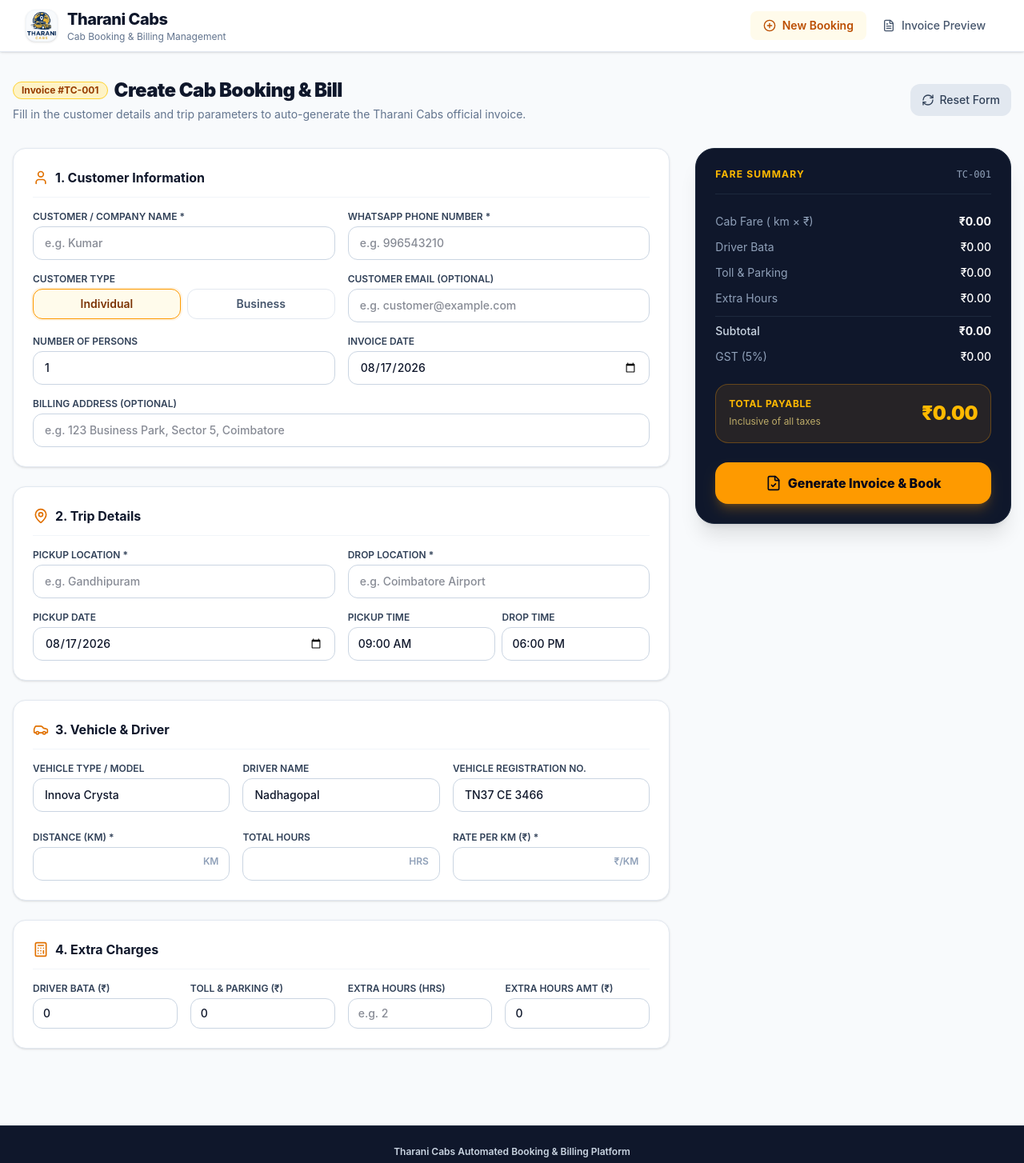
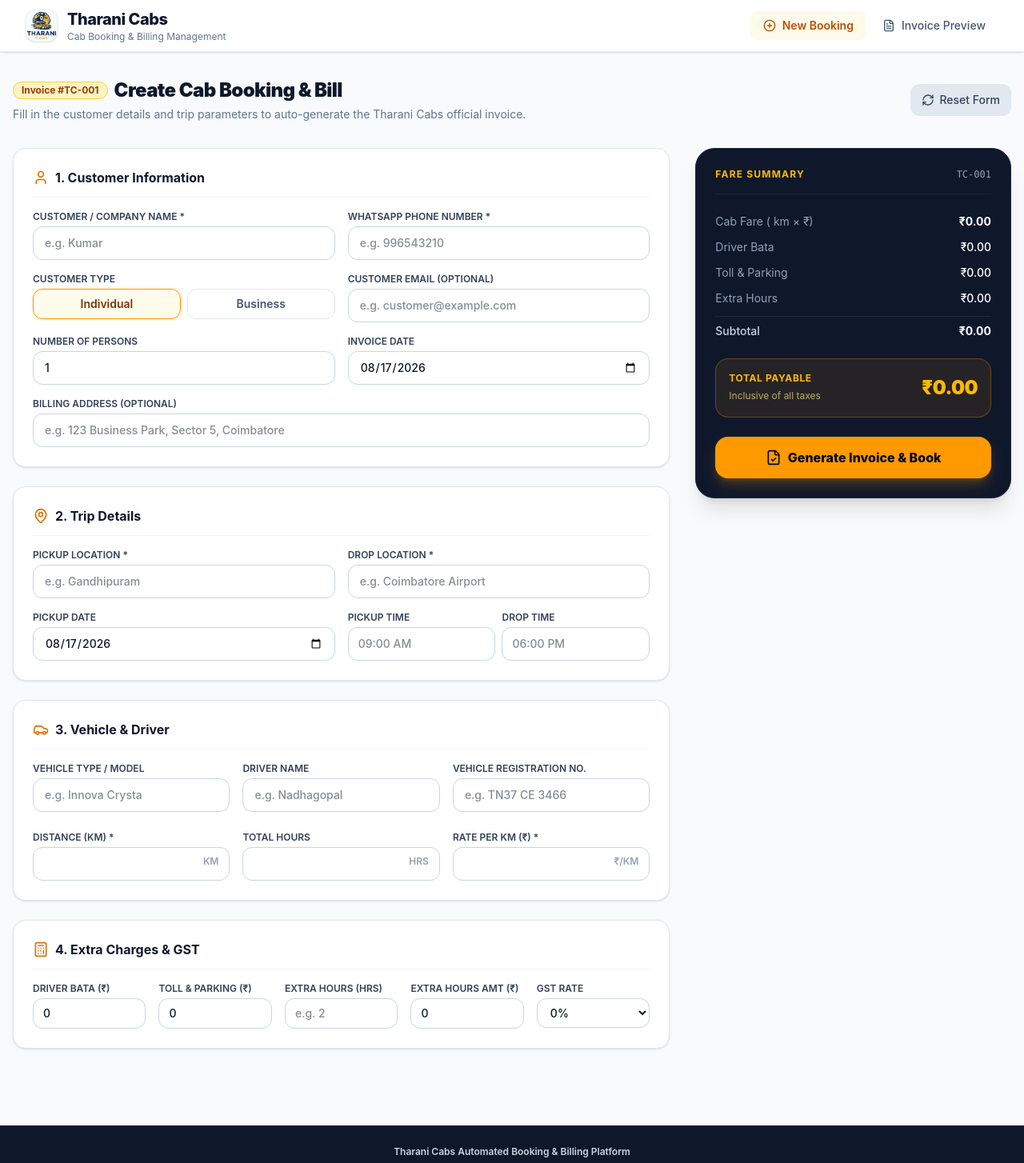
Before and after one commit to krishnasanjayj/tharani-cabs, a React (Vite) app: page / in a window 1280 px wide. Shown: the top 1454 px of the page at 80% size. Built offline with nearby package versions, Linux system fonts and the light colour scheme; no server answers.

Commit message:
GST options

```diff
--- a/src/components/BookingForm.tsx
+++ b/src/components/BookingForm.tsx
@@ -32,13 +32,13 @@ export const BookingForm: React.FC<BookingFormProps> = ({
   const [pickupLocation, setPickupLocation] = useState<string>('');
   const [dropLocation, setDropLocation] = useState<string>('');
   const [pickupDate, setPickupDate] = useState<string>(new Date().toISOString().split('T')[0]);
-  const [pickupTime, setPickupTime] = useState<string>('09:00 AM');
-  const [dropTime, setDropTime] = useState<string>('06:00 PM');
+  const [pickupTime, setPickupTime] = useState<string>('');
+  const [dropTime, setDropTime] = useState<string>('');
 
   // Driver & Vehicle
-  const [driverName, setDriverName] = useState<string>('Nadhagopal');
-  const [vehicleNumber, setVehicleNumber] = useState<string>('TN37 CE 3466');
-  const [vehicleType, setVehicleType] = useState<string>('Innova Crysta');
+  const [driverName, setDriverName] = useState<string>('');
+  const [vehicleNumber, setVehicleNumber] = useState<string>('');
+  const [vehicleType, setVehicleType] = useState<string>('');
 
   // Financial inputs
   const [distanceKm, setDistanceKm] = useState<number | ''>('');
@@ -49,7 +49,7 @@ export const BookingForm: React.FC<BookingFormProps> = ({
   const [extraHoursCount, setExtraHoursCount] = useState<number | ''>('');
   const [waitingCharges, setWaitingCharges] = useState<number>(0);
   const [discount, setDiscount] = useState<number>(0);
-  const [gstRate, setGstRate] = useState<number>(5);
+  const [gstRate, setGstRate] = useState<number | ''>('');
 
   // Auto-generate invoice ID if creating new
   useEffect(() => {
@@ -67,9 +67,9 @@ export const BookingForm: React.FC<BookingFormProps> = ({
       setPickupDate(initialData.pickupDate);
       setPickupTime(initialData.pickupTime || '');
       setDropTime(initialData.dropTime || '');
-      setDriverName(initialData.driverName || 'Nadhagopal');
-      setVehicleNumber(initialData.vehicleNumber || 'TN37 CE 3466');
-      setVehicleType(initialData.vehicleType || 'Innova Crysta');
+      setDriverName(initialData.driverName || '');
+      setVehicleNumber(initialData.vehicleNumber || '');
+      setVehicleType(initialData.vehicleType || '');
       setDistanceKm(initialData.distanceKm);
       setTotalHours(initialData.totalHours ?? '');
       setRatePerKm(initialData.ratePerKm);
@@ -78,7 +78,7 @@ export const BookingForm: React.FC<BookingFormProps> = ({
       setExtraHoursCount(initialData.extraHoursCount ?? '');
       setWaitingCharges(initialData.waitingCharges);
       setDiscount(initialData.discount);
-      setGstRate(initialData.gstRate ?? 5);
+      setGstRate(initialData.gstRate ?? '');
     } else {
       const nextId = generateNextInvoiceId(existingBookings);
       setInvoiceId(nextId);
@@ -92,11 +92,11 @@ export const BookingForm: React.FC<BookingFormProps> = ({
       setPickupLocation('');
       setDropLocation('');
       setPickupDate(new Date().toISOString().split('T')[0]);
-      setPickupTime('09:00 AM');
-      setDropTime('06:00 PM');
-      setDriverName('Nadhagopal');
-      setVehicleNumber('TN37 CE 3466');
-      setVehicleType('Innova Crysta');
+      setPickupTime('');
+      setDropTime('');
+      setDriverName('');
+      setVehicleNumber('');
+      setVehicleType('');
       setDistanceKm('');
       setTotalHours('');
       setRatePerKm('');
@@ -105,7 +105,7 @@ export const BookingForm: React.FC<BookingFormProps> = ({
       setExtraHoursCount('');
       setWaitingCharges(0);
       setDiscount(0);
-      setGstRate(5);
+      setGstRate('');
     }
   // eslint-disable-next-line react-hooks/exhaustive-deps
   }, [initialData]);
@@ -136,7 +136,7 @@ export const BookingForm: React.FC<BookingFormProps> = ({
     extraHoursCount: extraHoursCount === '' ? undefined : Number(extraHoursCount),
     waitingCharges,
     discount,
-    gstRate,
+    gstRate: gstRate === '' ? 0 : Number(gstRate),
     createdAt: new Date().toISOString(),
   });
 
@@ -203,7 +203,7 @@ export const BookingForm: React.FC<BookingFormProps> = ({
       extraHoursCount: extraHoursCount === '' ? undefined : Number(extraHoursCount),
       waitingCharges,
       discount,
-      gstRate,
+      gstRate: gstRate === '' ? 0 : Number(gstRate),
       createdAt: new Date().toISOString(),
     });
 
@@ -241,11 +241,11 @@ export const BookingForm: React.FC<BookingFormProps> = ({
               setPickupLocation('');
               setDropLocation('');
               setPickupDate(new Date().toISOString().split('T')[0]);
-              setPickupTime('09:00 AM');
-              setDropTime('06:00 PM');
-              setDriverName('Nadhagopal');
-              setVehicleNumber('TN37 CE 3466');
-              setVehicleType('Innova Crysta');
+              setPickupTime('');
+              setDropTime('');
+              setDriverName('');
+              setVehicleNumber('');
+              setVehicleType('');
               setDistanceKm('');
               setTotalHours('');
               setRatePerKm('');
@@ -254,7 +254,7 @@ export const BookingForm: React.FC<BookingFormProps> = ({
               setExtraHoursCount('');
               setWaitingCharges(0);
               setDiscount(0);
-              setGstRate(5);
+              setGstRate('');
             }}
             className="flex items-center space-x-1.5 bg-slate-200 hover:bg-slate-300 text-slate-700 font-medium px-3.5 py-2.5 rounded-xl text-sm transition-all"
           >
@@ -584,10 +584,10 @@ export const BookingForm: React.FC<BookingFormProps> = ({
           <div className="bg-white p-6 rounded-2xl border border-slate-200 shadow-sm space-y-4">
             <div className="flex items-center space-x-2 pb-3 border-b border-slate-100">
               <Calculator className="w-5 h-5 text-amber-600" />
-              <h2 className="text-base font-bold text-slate-900">4. Extra Charges</h2>
+              <h2 className="text-base font-bold text-slate-900">4. Extra Charges & GST</h2>
             </div>
 
-            <div className="grid grid-cols-2 sm:grid-cols-4 gap-4">
+            <div className="grid grid-cols-2 sm:grid-cols-5 gap-4">
               <div>
                 <label className="block text-xs font-semibold text-slate-700 uppercase mb-1">
                   Driver Bata (₹)
@@ -644,6 +644,20 @@ export const BookingForm: React.FC<BookingFormProps> = ({
                   className="w-full px-3 py-2 rounded-xl border border-slate-300 focus:ring-2 focus:ring-amber-500 text-slate-900 text-sm font-medium"
                 />
               </div>
+
+              <div>
+                <label className="block text-xs font-semibold text-slate-700 uppercase mb-1">
+                  GST Rate
+                </label>
+                <select
+                  value={gstRate === '' ? 0 : gstRate}
+                  onChange={(e) => setGstRate(parseFloat(e.target.value))}
+                  className="w-full px-3 py-2 rounded-xl border border-slate-300 focus:ring-2 focus:ring-amber-500 text-slate-900 text-sm font-medium bg-white cursor-pointer"
+                >
+                  <option value={5}>5%</option>
+                  <option value={0}>0%</option>
+                </select>
+              </div>
             </div>
           </div>
         </div>
@@ -687,10 +701,12 @@ export const BookingForm: React.FC<BookingFormProps> = ({
                 <span className="font-bold text-white">{formatCurrency(liveBookingData.subtotal)}</span>
               </div>
 
-              <div className="flex justify-between items-center">
-                <span className="text-slate-400">GST ({gstRate}%)</span>
-                <span className="font-medium text-white">{formatCurrency(liveBookingData.gstAmount)}</span>
-              </div>
+              {liveBookingData.gstRate > 0 && (
+                <div className="flex justify-between items-center">
+                  <span className="text-slate-400">GST ({liveBookingData.gstRate}%)</span>
+                  <span className="font-medium text-white">{formatCurrency(liveBookingData.gstAmount)}</span>
+                </div>
+              )}
             </div>
 
             {/* Total Payable Box */}
--- a/src/components/InvoicePreview.tsx
+++ b/src/components/InvoicePreview.tsx
@@ -293,10 +293,12 @@ export const InvoicePreview: React.FC<InvoicePreviewProps> = ({
                 <span className="font-bold text-slate-900">{formatCurrency(booking.subtotal)}</span>
               </div>
 
-              <div className="flex justify-between items-center text-slate-700">
-                <span className="font-medium text-slate-600">GST ({booking.gstRate}%)</span>
-                <span className="font-bold text-slate-900">{formatCurrency(booking.gstAmount)}</span>
-              </div>
+              {booking.gstRate > 0 && (
+                <div className="flex justify-between items-center text-slate-700">
+                  <span className="font-medium text-slate-600">GST ({booking.gstRate}%)</span>
+                  <span className="font-bold text-slate-900">{formatCurrency(booking.gstAmount)}</span>
+                </div>
+              )}
 
               <div className="pt-4 flex justify-between items-baseline border-t-0">
                 <span className="text-sm font-bold tracking-widest text-[#ca8a04] uppercase">
```
